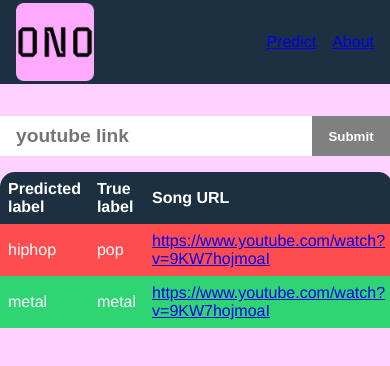
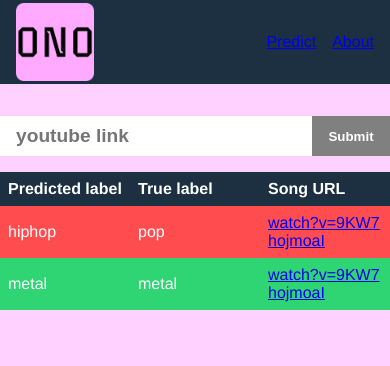
Before and after one commit to Shinestr8/shstr-nste-sttc, a React (Create React App) app in the folder client/: page / in a window 390 px wide. Shown: the top 366 px of the page. Built offline with nearby package versions, Linux system fonts and the light colour scheme.

Commit message:
styling prediction table

```diff
--- a/client/src/App.css
+++ b/client/src/App.css
@@ -327,16 +327,25 @@ ul{
 }
 
 #prediction-table thead tr th:first-child{
-  border-top-left-radius: 15px;
+  border-top-left-radius: 10px;
 }
 
 #prediction-table thead tr th:last-child{
-  border-top-right-radius: 15px;
+  border-top-right-radius: 10px;
 }
 
 #prediction-table tbody tr td{
   padding: 0.5rem;
   width: 33%;
+  word-break: break-all;
+}
+
+#prediction-table tbody tr:last-child td:first-child{
+  border-bottom-left-radius: 10px;
+}
+
+#prediction-table tbody tr:last-child td:last-child{
+  border-bottom-right-radius: 10px;
 }
 
 .prediction-fail{
@@ -351,6 +360,22 @@ ul{
 
 
 @media screen and (max-width: 1200px){
+
+  #prediction-table thead tr th:first-child{
+    border-top-left-radius: 0px;
+  }
+
+  #prediction-table thead tr th:last-child{
+    border-top-right-radius: 0px;
+  }
+
+  #prediction-table tbody tr:last-child td:first-child{
+    border-bottom-left-radius: 0px;
+  }
+
+  #prediction-table tbody tr:last-child td:last-child{
+    border-bottom-right-radius: 0px;
+  }
 
   #table-container{
     width:100%;
--- a/client/src/components/PredictionTable.jsx
+++ b/client/src/components/PredictionTable.jsx
@@ -35,7 +35,7 @@ export function PredictionTable(){
                             <tr className={`prediction-${line.status}`}>
                                 <td>{line.predictedLabel}</td>
                                 <td>{line.trueLabel}</td>
-                                <td><a href={line.youtubeURL}>{line.youtubeURL}</a></td>
+                                <td><a href={line.youtubeURL}>{line.youtubeURL.split('youtube.com/')[1]}</a></td>
                             </tr>
                         )
                     })}
```
